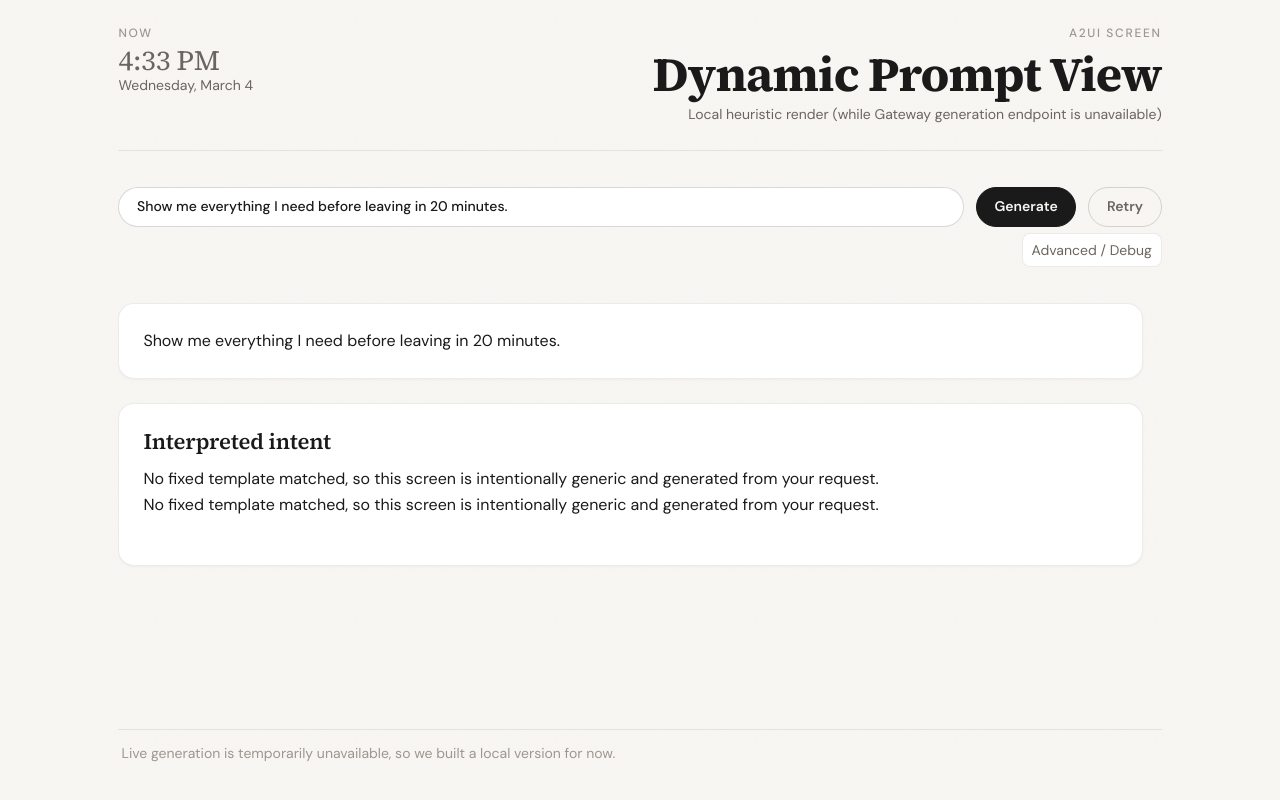
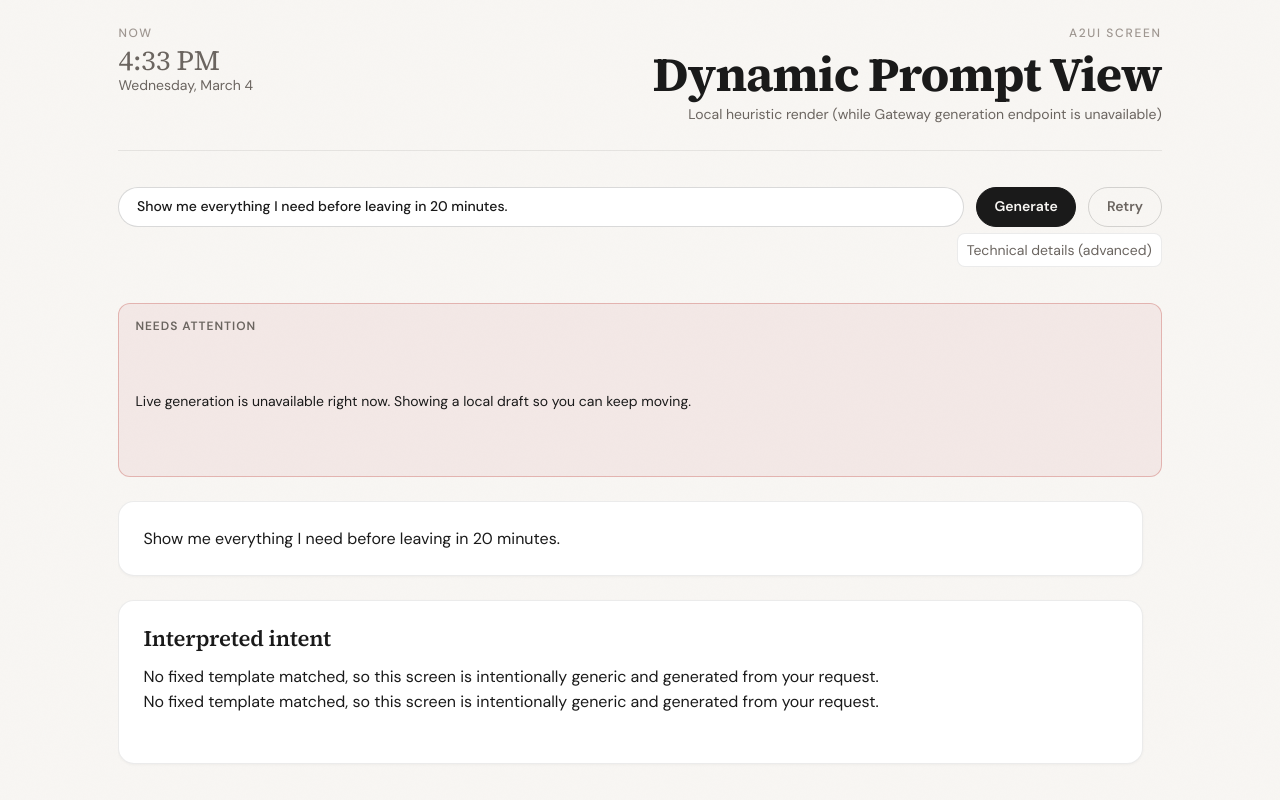
Before and after one commit to recursive-systems/clawscreen, a website built with Vite: page index.html in a window 1280 px wide. Both pictures are taken after a click on the button "Retry". Built offline with nearby package versions, Linux system fonts and the light colour scheme; files whose address does not match are found by name.

Commit message:
feat(ui): simplify first-run status and debug affordances

```diff
--- a/index.html
+++ b/index.html
@@ -35,19 +35,20 @@
 
         <div class="controls-row">
           <details class="advanced-tools">
-            <summary>Advanced / Debug</summary>
-            <button id="showRawBtn" type="button">View technical payload (JSON)</button>
+            <summary>Technical details (advanced)</summary>
+            <button id="showRawBtn" type="button">Open raw JSON payload</button>
           </details>
         </div>
+      </section>
+
+      <section id="statusBar" class="status" role="status" aria-live="polite">
+        <p id="statusTitle" class="status-title">Starting up</p>
+        <p id="statusMessage" class="status-message">Preparing your screen tools…</p>
       </section>
 
       <main class="scene-layout">
         <section id="sceneCards" class="cards-grid" aria-live="polite"></section>
       </main>
-
-      <footer id="statusBar" class="status" role="status" aria-live="polite">
-        Initializing…
-      </footer>
     </div>
 
     <dialog id="rawSceneDialog" class="raw-dialog">
--- a/src/main.ts
+++ b/src/main.ts
@@ -25,6 +25,8 @@ const els = {
   title: document.getElementById('sceneTitle') as HTMLElement,
   subtitle: document.getElementById('sceneSubtitle') as HTMLElement,
   status: document.getElementById('statusBar') as HTMLElement,
+  statusTitle: document.getElementById('statusTitle') as HTMLElement,
+  statusMessage: document.getElementById('statusMessage') as HTMLElement,
   promptInput: document.getElementById('promptInput') as HTMLInputElement,
   submitBtn: document.getElementById('generateBtn') as HTMLButtonElement,
   retryBtn: document.getElementById('retryBtn') as HTMLButtonElement,
@@ -128,7 +130,17 @@ function formatClock() {
 function setUiState(nextState: string, message?: string) {
   els.app.dataset.state = nextState;
   els.renderSurface.setAttribute('aria-busy', nextState === 'thinking' || nextState === 'rendering' ? 'true' : 'false');
-  if (message) els.status.textContent = message;
+
+  const titleByState: Record<string, string> = {
+    idle: 'Ready',
+    thinking: 'Thinking',
+    rendering: 'Building screen',
+    ready: 'Updated',
+    error: 'Needs attention'
+  };
+
+  els.statusTitle.textContent = titleByState[nextState] || 'Status';
+  if (message) els.statusMessage.textContent = message;
 }
 
 function renderLoadingSkeleton(cardCount = 3) {
@@ -399,18 +411,20 @@ async function submitPrompt(prompt: string, source = 'prompt') {
 
   state.lastPrompt = trimmed;
   state.lastError = null;
-  setUiState('thinking', 'Thinking through your request…');
+  els.submitBtn.disabled = true;
+  els.retryBtn.disabled = true;
+  setUiState('thinking', 'Reviewing your request and preparing a screen layout…');
 
   try {
     renderLoadingSkeleton();
     const payload = await generateA2ui(trimmed, {
       onStatus: (_statusText) => {
-        setUiState('thinking', 'Still working on your screen…');
+        setUiState('thinking', 'Still generating — this can take up to a minute on complex requests.');
       },
       onPartial: (partialPayload) => {
         try {
           renderA2ui(partialPayload, 'partial');
-          setUiState('thinking', 'Updating your screen…');
+          setUiState('rendering', 'Live updates are arriving. Finalizing the full screen…');
         } catch { /* ignore partial render failures */ }
       }
     });
@@ -419,7 +433,7 @@ async function submitPrompt(prompt: string, source = 'prompt') {
     state.lastError = err as Error;
     try {
       renderA2ui(heuristicPayloadFromPrompt(trimmed), 'local-heuristic');
-      setUiState('ready', 'Live generation is temporarily unavailable, so we built a local version for now.');
+      setUiState('error', 'Live generation is unavailable right now. Showing a local draft so you can keep moving.');
       return;
     } catch {
       // continue fallback chain
@@ -429,7 +443,7 @@ async function submitPrompt(prompt: string, source = 'prompt') {
     if (lkg && isSafePayload(lkg)) {
       try {
         renderA2ui(lkg, 'last-known-good');
-        setUiState('error', 'We hit a snag, so we loaded your last good screen. You can retry anytime.');
+        setUiState('error', 'We could not refresh, so we restored your last working screen. Press Retry to try again.');
         return;
       } catch {
         // continue to offline fallback
@@ -438,10 +452,13 @@ async function submitPrompt(prompt: string, source = 'prompt') {
 
     try {
       renderA2ui(offlineFallbackPayload, 'offline-fallback');
-      setUiState('error', 'We could not generate live content, so we switched to offline fallback. Please try again.');
+      setUiState('error', 'Could not reach live generation. You are seeing offline fallback content for now.');
     } catch {
-      setUiState('error', 'Something went wrong and we could not recover automatically. Please retry.');
+      setUiState('error', 'We hit an unrecoverable error. Please Retry in a moment.');
     }
+  } finally {
+    els.submitBtn.disabled = false;
+    els.retryBtn.disabled = false;
   }
 }
 
--- a/src/styles.css
+++ b/src/styles.css
@@ -240,6 +240,11 @@ button {
 button:hover {
   border-color: var(--accent);
   background-color: var(--accent-dim);
+}
+
+button:disabled {
+  opacity: 0.6;
+  cursor: not-allowed;
 }
 
 button:focus-visible,
@@ -706,39 +711,46 @@ pre {
 }
 
 /* ================================================================
-   Status bar
+   Primary status area
    ================================================================ */
 
 .status {
-  padding: var(--space-sm) 0.2rem;
-  border-radius: 0;
-  background: transparent;
-  border: none;
-  border-top: 1px solid var(--line);
-  font-size: var(--text-sm);
-  color: var(--text-tertiary);
-  position: relative;
-  overflow: hidden;
-  transition: color 200ms ease, border-top-color 200ms ease;
+  border: 1px solid var(--line);
+  border-radius: var(--radius);
+  background: var(--bg-surface);
+  padding: 0.8rem 1rem;
+  display: grid;
+  gap: 0.2rem;
+  transition: border-color 200ms ease, background-color 200ms ease;
 }
 
-.status::before {
-  display: none;
+.status-title {
+  font-size: var(--text-xs);
+  text-transform: uppercase;
+  letter-spacing: 0.08em;
+  color: var(--text-secondary);
+  font-weight: 700;
 }
 
-.app[data-state='thinking'] .status {
-  border-top-color: var(--warn);
-  color: var(--warn);
+.status-message {
+  color: var(--text-primary);
+  font-size: var(--text-sm);
 }
 
+.app[data-state='thinking'] .status,
 .app[data-state='rendering'] .status {
-  border-top-color: var(--ok);
-  color: var(--ok);
+  border-color: rgba(184, 134, 46, 0.4);
+  background: rgba(184, 134, 46, 0.08);
+}
+
+.app[data-state='ready'] .status {
+  border-color: rgba(74, 140, 106, 0.35);
+  background: rgba(74, 140, 106, 0.08);
 }
 
 .app[data-state='error'] .status {
-  border-top-color: var(--error);
-  color: var(--error);
+  border-color: rgba(194, 80, 74, 0.35);
+  background: rgba(194, 80, 74, 0.08);
 }
 
 /* ================================================================
```
